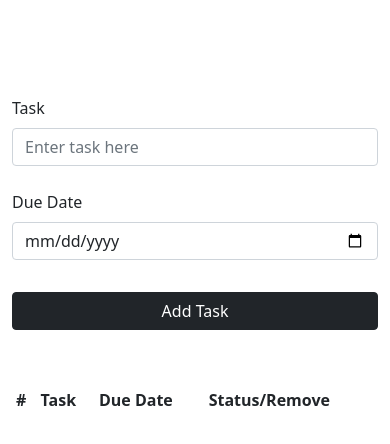
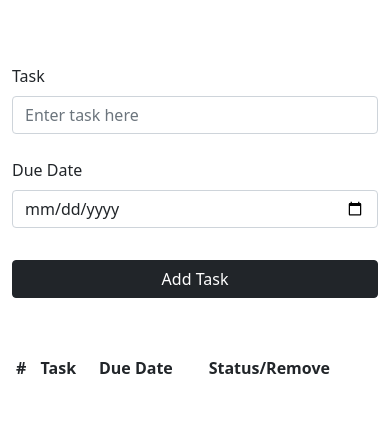
Before and after one commit to shivamforever/jsredux-Reduxtodo.js, a React (Vite) app in the folder Redux CRUD/: page / in a window 390 px wide. Shown: the top 444 px of the page. Built offline with nearby package versions, Linux system fonts and the light colour scheme.

Commit message:
Update App.css

```diff
--- a/Redux CRUD/src/App.css
+++ b/Redux CRUD/src/App.css
@@ -57,7 +57,7 @@ td {
     height: auto;
     }
     .app {
-        margin: 6rem 0 0 0;
+        margin: 4rem 0 0 0;
         display: flex;
         flex-direction: column;
     }
```
